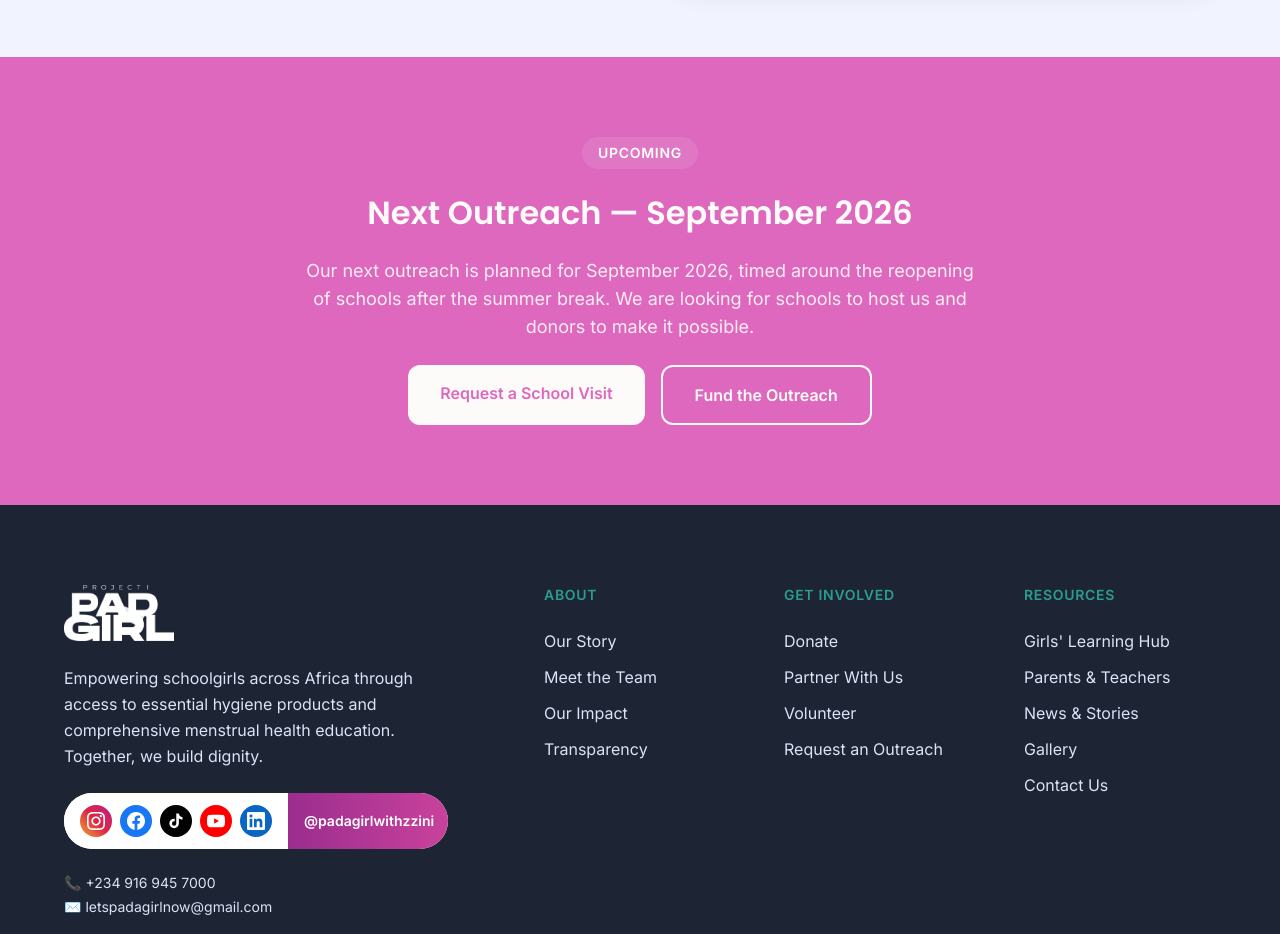
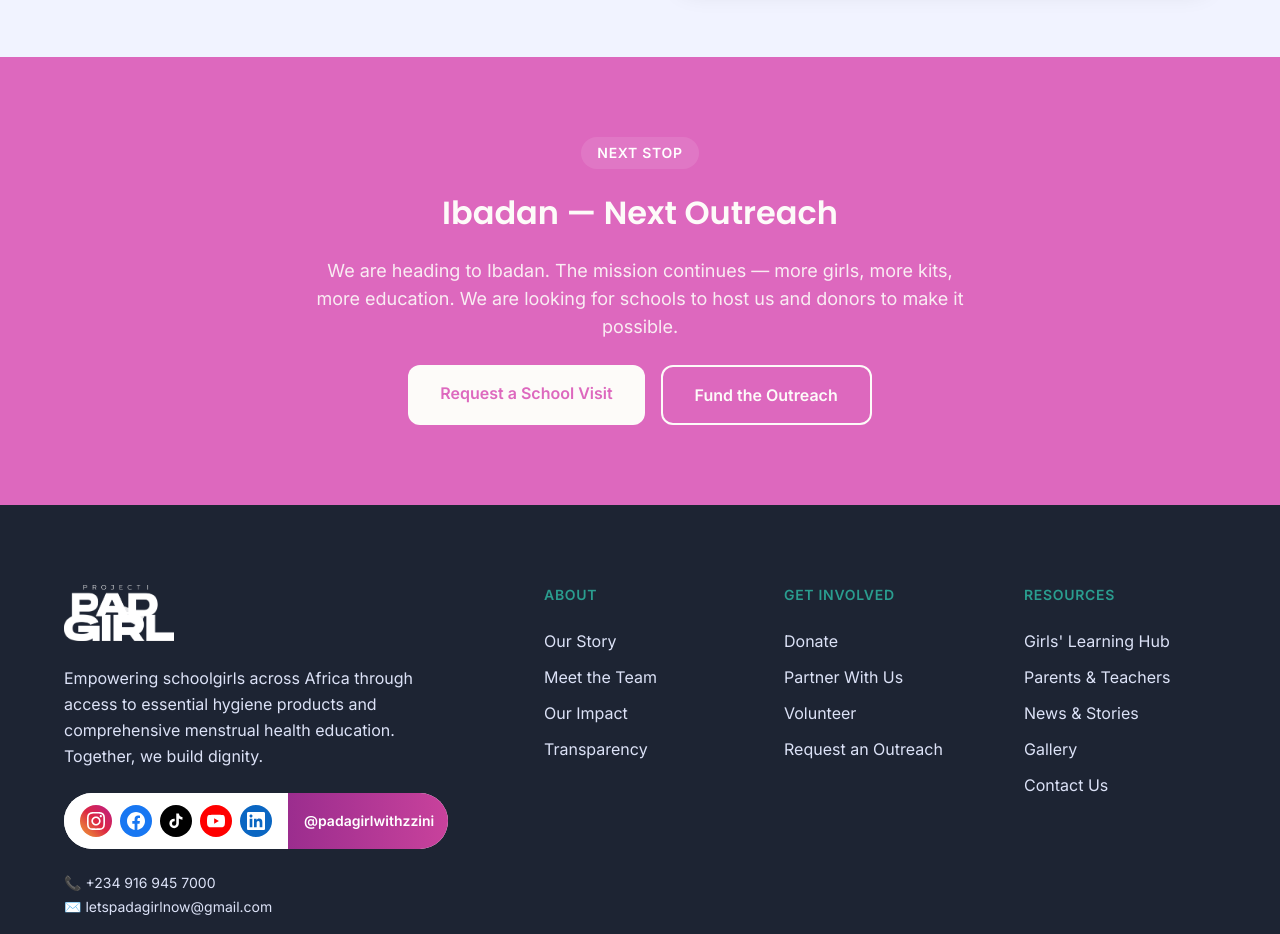
Before and after one commit to 1702london-maker/Ipadagirl, a Next.js app: page /impact in a window 1280 px wide. Shown: the part 1720-2654 px from the top of the page. Built offline with nearby package versions, Linux system fonts and the light colour scheme.

Commit message:
Update next outreach destination to Ibadan

```diff
--- a/app/impact/page.tsx
+++ b/app/impact/page.tsx
@@ -113,10 +113,10 @@ export default function ImpactPage() {
         {/* Next Outreach */}
         <section className="py-20 bg-dignity-purple text-base-white text-center">
           <div className="max-w-container-max mx-auto px-4 md:px-6 space-y-6">
-            <span className="inline-block px-4 py-1.5 bg-white/10 text-white rounded-full font-label-md text-label-md">UPCOMING</span>
-            <h2 className="font-headline-md text-headline-md">Next Outreach — September 2026</h2>
+            <span className="inline-block px-4 py-1.5 bg-white/10 text-white rounded-full font-label-md text-label-md">NEXT STOP</span>
+            <h2 className="font-headline-md text-headline-md">Ibadan — Next Outreach</h2>
             <p className="font-body-lg text-body-lg opacity-90 max-w-2xl mx-auto">
-              Our next outreach is planned for September 2026, timed around the reopening of schools after the summer break. We are looking for schools to host us and donors to make it possible.
+              We are heading to Ibadan. The mission continues — more girls, more kits, more education. We are looking for schools to host us and donors to make it possible.
             </p>
             <div className="flex flex-col sm:flex-row justify-center gap-4">
               <Link href="/request-outreach" className="px-8 py-4 bg-base-white text-dignity-purple rounded-xl font-bold hover:scale-105 transition-transform">
--- a/app/outreaches/page.tsx
+++ b/app/outreaches/page.tsx
@@ -26,17 +26,17 @@ export default function OutreachesPage() {
             <div className="bg-dignity-purple/5 border border-dignity-purple/20 rounded-3xl p-8 md:p-12">
               <div className="grid grid-cols-1 lg:grid-cols-2 gap-12 items-center">
                 <div className="space-y-6">
-                  <span className="inline-block px-4 py-1.5 bg-dignity-purple/10 text-dignity-purple rounded-full font-label-md text-label-md">SEPTEMBER 2026</span>
-                  <h3 className="font-headline-sm text-headline-sm text-ink-navy">Next School Outreach — TBC</h3>
+                  <span className="inline-block px-4 py-1.5 bg-dignity-purple/10 text-dignity-purple rounded-full font-label-md text-label-md">NEXT STOP</span>
+                  <h3 className="font-headline-sm text-headline-sm text-ink-navy">Ibadan — Coming Soon</h3>
                   <p className="font-body-md text-on-surface-variant">
-                    Our next outreach is planned for September 2026, timed around the reopening of schools after the summer break. Schools in Lagos and surrounding states are invited to apply for a visit.
+                    Project iPadAGirl is heading to Ibadan. Schools in Oyo State are invited to apply for a visit. Let&apos;s pad a girl together.
                   </p>
                   <div className="grid grid-cols-2 gap-4">
                     {[
                       { label: "Target Girls", value: "100+" },
                       { label: "Kits Needed", value: "100+" },
                       { label: "Volunteers", value: "10+" },
-                      { label: "States", value: "Lagos" },
+                      { label: "Location", value: "Ibadan" },
                     ].map((stat) => (
                       <div key={stat.label} className="bg-base-white p-4 rounded-xl border border-surface-container-high">
                         <div className="font-headline-sm text-ink-navy">{stat.value}</div>
```
